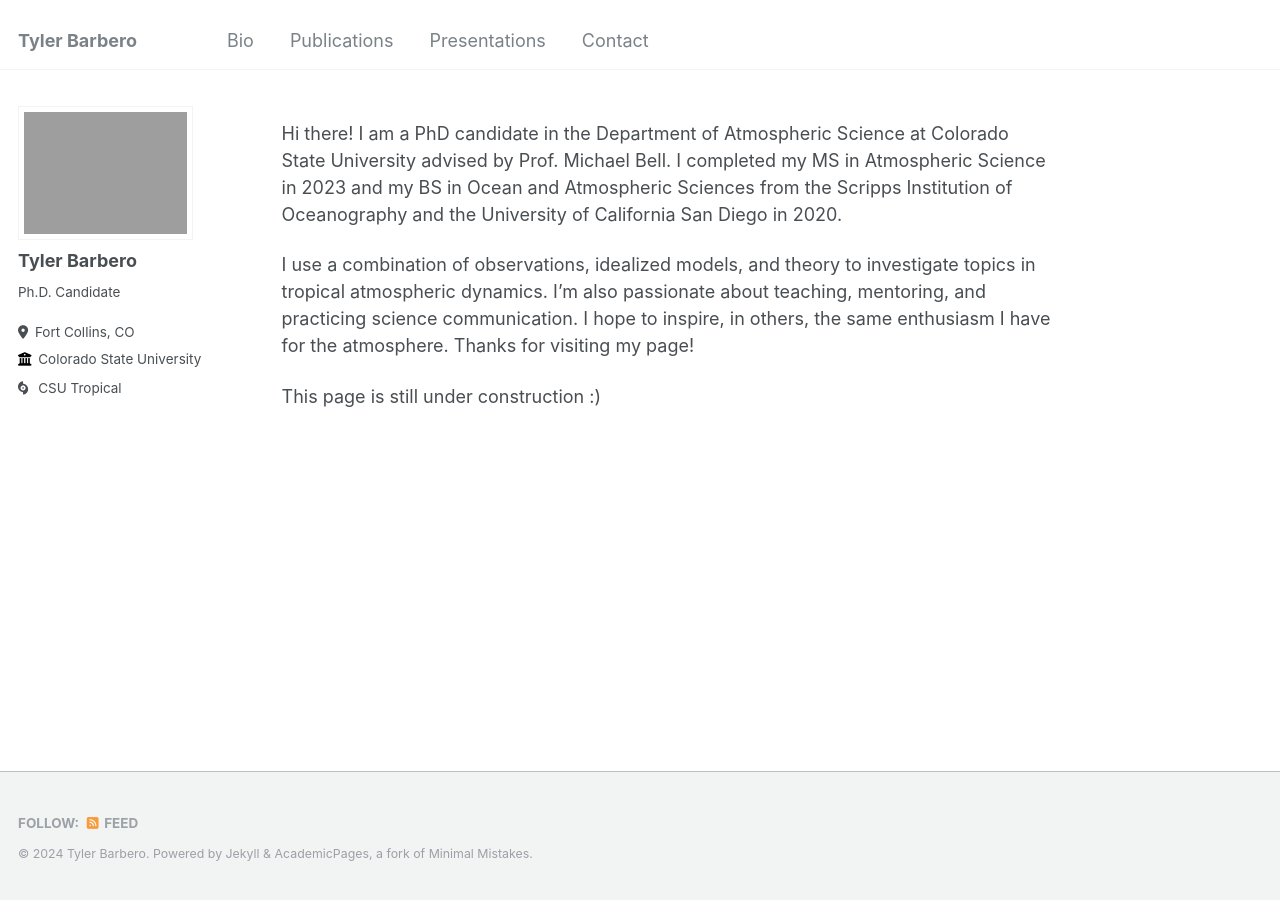
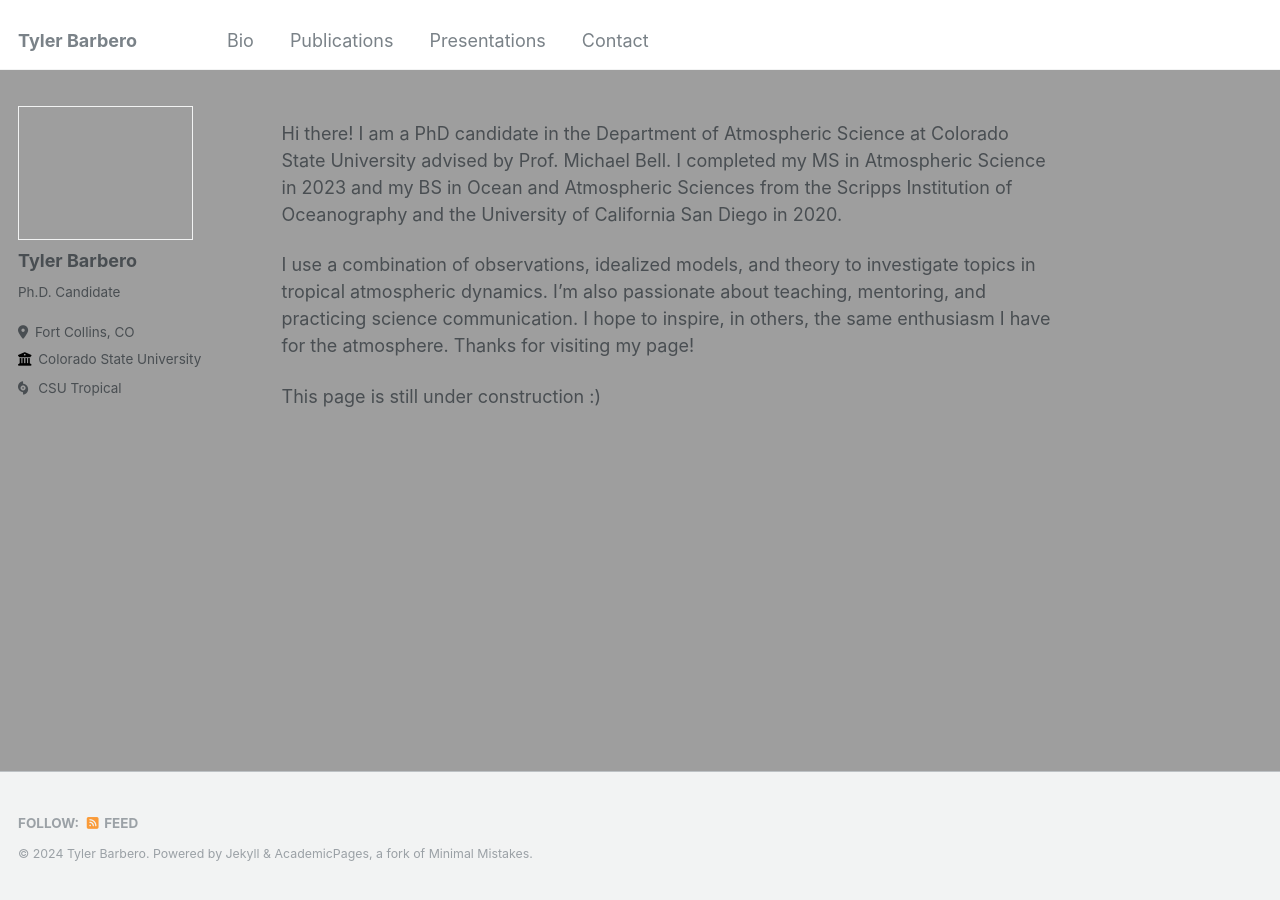
Before and after one commit to tbarbero/tbarbero.github.io, a Jekyll site: the page built from _pages/about.md, in a window 1280 px wide. Built offline with Jekyll 4.4.1, drawn with Linux system fonts in a browser that asks for light colours.

Commit message:
Try adding header image

```diff
--- a/_sass/_reset.scss
+++ b/_sass/_reset.scss
@@ -7,7 +7,12 @@
 html {
   /* apply a natural box layout model to all elements */
   box-sizing: border-box;
-  background-color: $background-color;
+  /* background-color: $background-color; */
+  background-image: url('./../images/Header.png');
+  background-size: 100%;
+  background-repeat: no-repeat;
+  background-attachment: fixed;
+  background-position: center;
   font-size: 16px;
 
   @include breakpoint($medium) {
```
Also changed, not shown: 1 other file.
